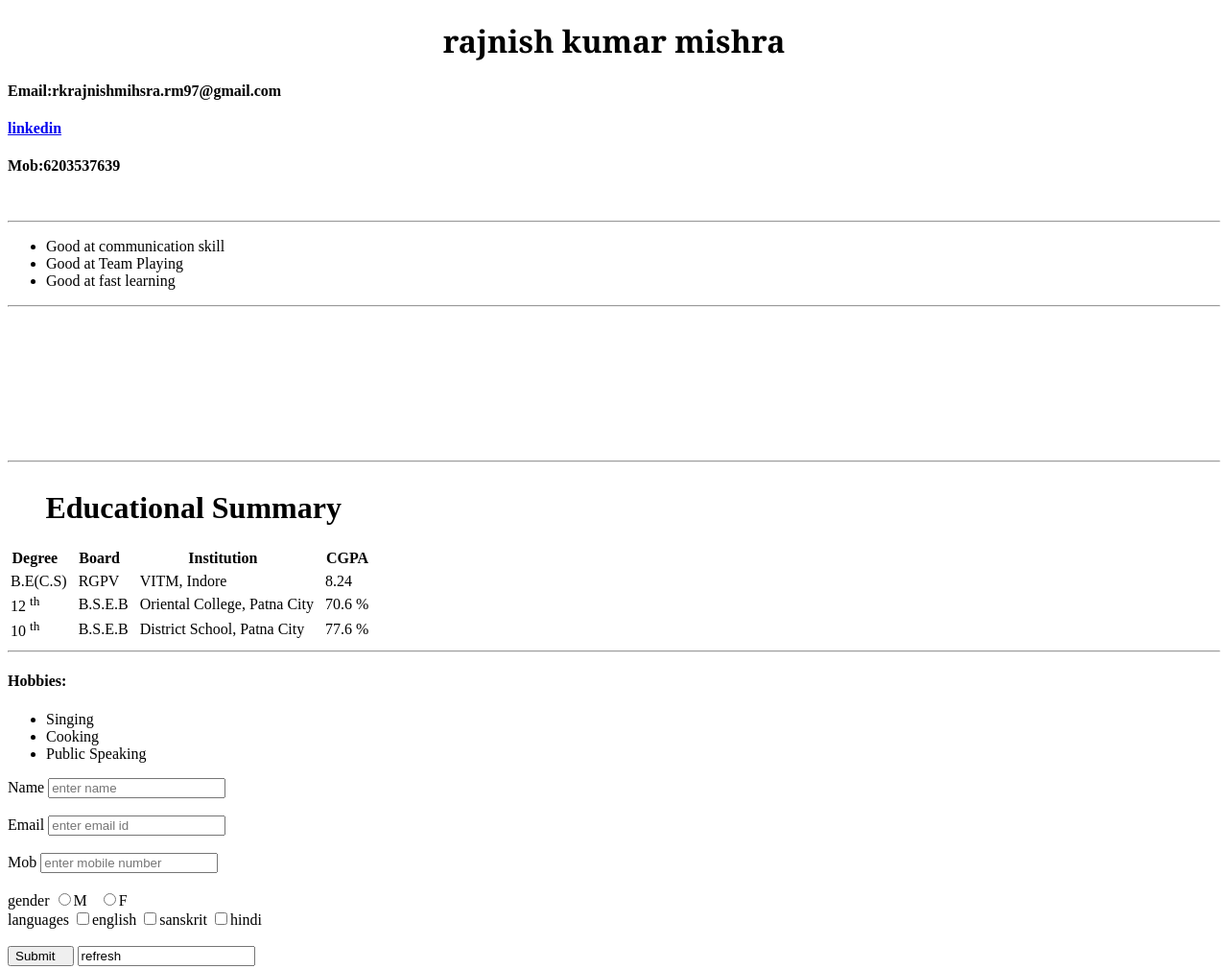
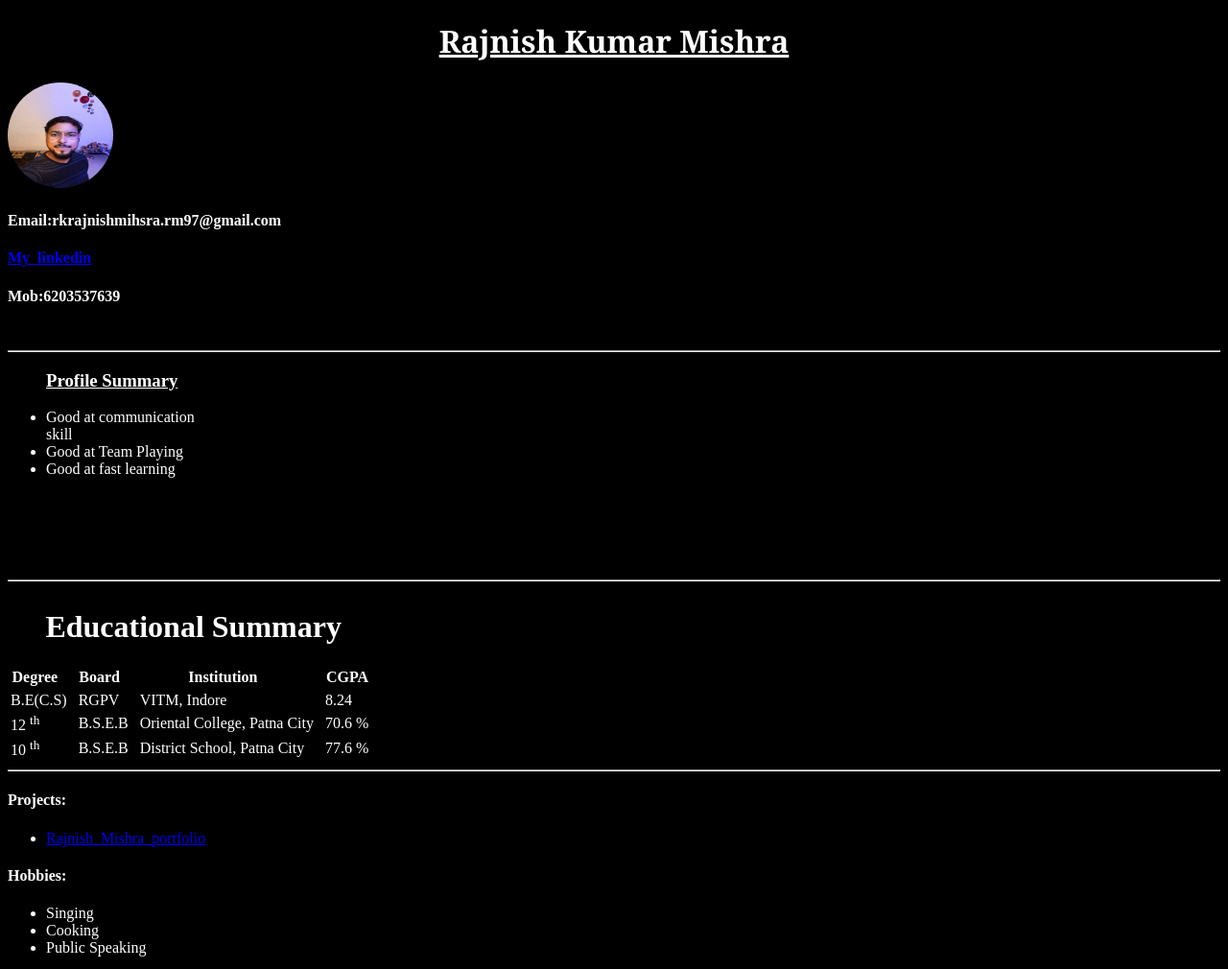
Before and after one commit to Raj98git/Test-portfolio, a plain HTML site: page index.html in a window 1280 px wide. Shown: the top 1010 px of the page at 96% size. Drawn offline with Linux system fonts and the light colour scheme.

Commit message:
Add files via upload

```diff
--- a/index.html
+++ b/index.html
@@ -4,24 +4,27 @@
 <head>
     <meta charset="UTF-8">
     <meta name="viewport" content="width=device-width, initial-scale=1.0">
-    <title>Document</title>
+    <title>Rajnish_Mishra_portfolio</title>
 </head>
 
-<body>
-    <h1 style="text-align:center;font-family:Cambria, Cochin, Georgia, Times, 'Times New Roman', serif;text-transform:lowercase;">Rajnish Kumar Mishra</h1>
-
+<body style="background-color: black;color: white;">
+    <h1 style="text-align:center;text-decoration:underline; font-family:Cambria, Cochin, Georgia, Times, 'Times New Roman', serif;">Rajnish Kumar Mishra</h1>
+<img style="height: 110px;width: 110px;border-radius: 50%;padding-top: 0%;" src="Profile_pic23.jpg">
     <h4>Email:rkrajnishmihsra.rm97@gmail.com</h4>
-    <h4 style="text-decoration: none"><a href="https://www.linkedin.com/in/rajnishmishra2598">linkedin</a></h4>
+    <h4 style="text-decoration-line: none;"><a href="https://www.linkedin.com/in/rajnishmishra2598">My_linkedin</a></h4>
     <h4>Mob:6203537639</h4>
     <br>
     <hr>
-    <ul>
+    <ul style="height:50px;width: 160px;"><caption><h3 style="text-decoration: underline;">Profile Summary</h3></caption>
         <li>Good at communication skill</li>
         <li>Good at Team Playing</li>
         <li>Good at fast learning</li>
     </ul>
 
-    <hr>
+
+
+
+
     <table>
         <caption>
             <h1>Educational Summary</h1>
@@ -45,6 +48,7 @@
             <td>Oriental College, Patna City &nbsp;</td>
             <td>70.6 % &nbsp;</td>
         </tr>
+
         <br><br>
         <tr>
 
@@ -56,12 +60,12 @@
         <br><br>
         <hr>
 
-
-
-
-
-    </table>
+     </table>
     <hr>
+    <h4>Projects:</h4>
+    <ul>
+        <li><a href="file:///C:/Users/imusk/Downloads/project/index.html">Rajnish_Mishra_portfolio</a></li>
+        </ul>
     <h4>Hobbies:</h4>
     <ul>
         <li>Singing</li>
@@ -69,7 +73,7 @@
         <li>Public Speaking</li>
 
     </ul>
-<form action=" ">
+<form action="" style="border-width: 2px;border-color: blue ;">
     Name  <input type="text" placeholder="enter name" required><br><br>
     Email  <input type="email" placeholder="enter email id" required><br><br>
     Mob  <input type="number" placeholder="enter mobile number" required><br><br>
```
Also changed, not shown: Profile_pic23.jpg (added).
